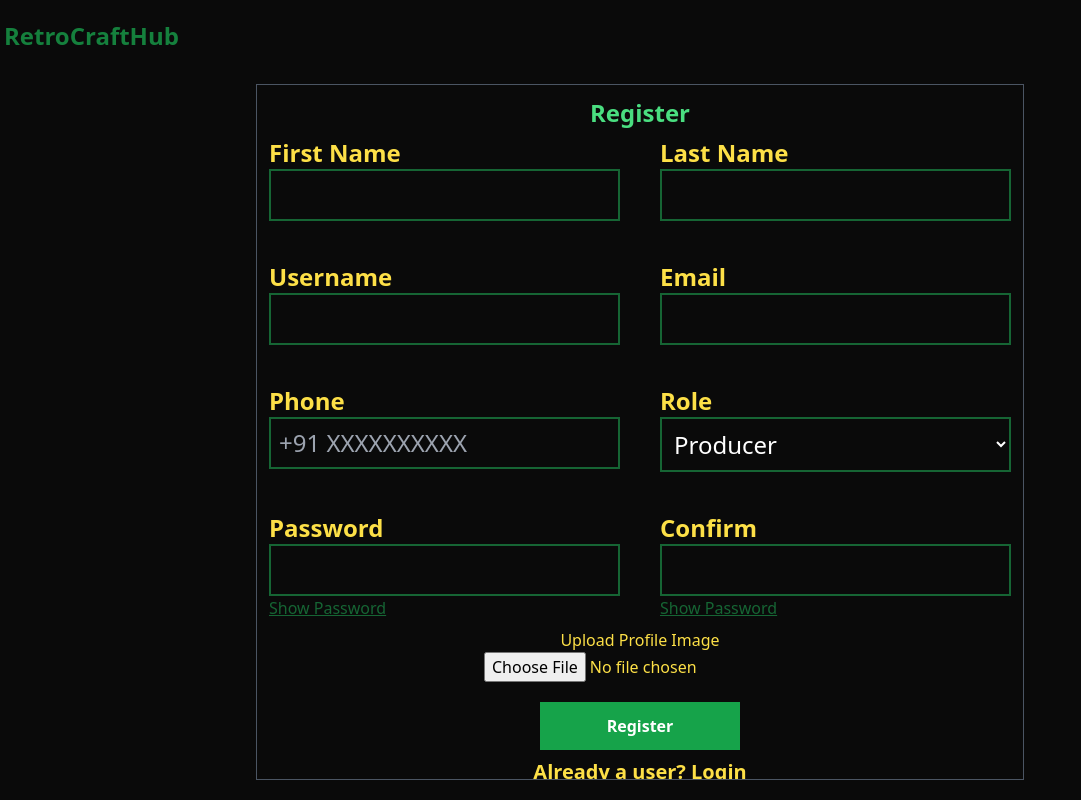
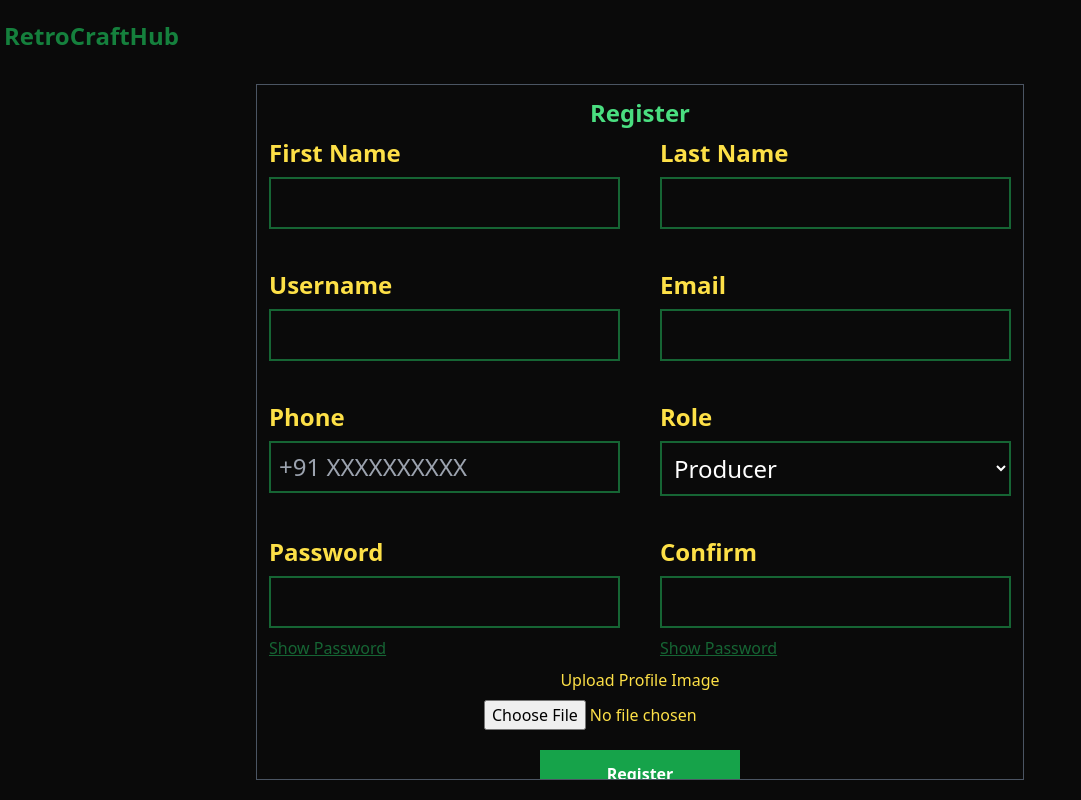
Before and after one commit to saksham2026/Client, a React (Vite) app: page /register in a window 1280 px wide. Shown: the whole page, without its empty margins (0-1081 px from the left). Built offline with nearby package versions, Linux system fonts and the light colour scheme; a web font is replaced by a local one.

Commit message:
created some styling changes

```diff
--- a/src/Pages/General/EntryPage.jsx
+++ b/src/Pages/General/EntryPage.jsx
@@ -2,31 +2,32 @@ import React from "react";
 import Navbar from "../../Components/Navbar";
 import Buttun from "../../Components/Button";
 import { Link } from "react-router-dom";
+import "../../index.css";
 
 function EntryPage() {
   return (
-    <div className="bg-green-100 h-screen w-screen flex flex-col gap-32 text-lg ">
+    <div className="bg-black h-screen w-screen flex flex-col gap-32 text-lg ">
       <Navbar />
       <div
         id="hero-section"
-        className="font-bold flex items-center flex-col gap-2 sm:gap-4 font-mono sm:text-2xl md:text-5xl"
+        className="flex items-center flex-col gap-2 sm:gap-4 text-2xl md:text-4xl"
       >
         <h1>Welcome to RetroCraftHub</h1>
         <h1>Connect with Producers</h1>
         <h1>& Freelancers</h1>
       </div>
-      <div id="buttons" className="flex flex-col gap-3 items-center ">
+      <div id="buttons" className="flex flex-col items-center ">
         <Link to="/login">
           <Buttun
             text="Login"
-            className="bg-green-600 text-white font-bold px-4 py-2 w-44 rounded-md active:bg-green-800 active:ring active:ring-green-900"
+            className=" animate-login bg-black text-white font-bold px-4 py-2 w-44 rounded-t-lg rounded-b-none active:bg-green-800 active:ring active:ring-green-900"
           />
         </Link>
 
         <Link to="/register">
           <Buttun
             text="Get Started"
-            className="bg-green-600 text-white font-bold px-4 py-2 w-44 rounded-md active:bg-green-800 active:ring active:ring-green-900"
+            className=" animate-register bg-black text-white font-bold px-4 py-2 w-44 rounded-t-none rounded-b-lg active:bg-green-800 active:ring active:ring-green-900"
           />
         </Link>
       </div>
--- a/src/Pages/General/LoginPage.jsx
+++ b/src/Pages/General/LoginPage.jsx
@@ -43,10 +43,10 @@ function LoginPage() {
   return (
     <>
       {loading && <Loader />}
-      <div className="bg-neutral-900 h-screen w-screen sm:text-xl md:text-2xl items-center flex flex-col gap-5 text-yellow-300">
+      <div className=" bg-black h-screen w-screen sm:text-xl md:text-2xl items-center flex flex-col gap-5 text-yellow-300">
         <Navbar />
-        <div id="login-container" className="flex flex-col items-center py-10 border border-gray-600 rounded-md bg-neutral-950 w-[220px] sm:w-[300px] md:w-[500px] ">
-          <h1 id='login-heading'>Login</h1>
+        <div id="login-container" className="md:mt-[120px] flex flex-col items-center py-10 md:p-10 border border-gray-600 rounded-xl bg-neutral-950 w-[220px] sm:w-[340px] md:w-[500px] ">
+          <h1 id='login-heading' className="font-bold text-3xl">Login</h1>
           <form
             id="auth-input"
             className="flex flex-col px-2 items-center gap-3 mt-4 w-full"
@@ -60,7 +60,7 @@ function LoginPage() {
               required={true}
               placeholder="Your username"
               inputClass="bg-transparent border-green-800 border-2 outline-none text-2xl px-2 py-2 sm:w-full"
-              divClass="flex flex-col w-full"
+              divClass="flex flex-col w-full gap-4"
               labelClass="font-bold text-2xl"
             />
 
@@ -69,21 +69,24 @@ function LoginPage() {
               type="password"
               name="password"
               id="password"
+              placeholder="Password"
               required={true}
               inputClass="bg-transparent border-green-800 border-2 outline-none text-2xl px-2 py-2 sm:w-full"
-              divClass="flex flex-col w-full"
+              divClass="flex flex-col w-full gap-4"
               labelClass="font-bold text-2xl"
             />
             <Buttun
               text="Login"
               type="Submit"
-              className="mt-10 outline-none bg-green-600 text-white text-2xl rounded w-[150px] p-3"
+              className="button-effect mt-10 outline-none bg-green-600 text-white text-2xl rounded w-[150px] p-3"
             />
-            <p>
+            <p className="flex gap-2">
               Don't have a account?{" "}
-              <Link to="/register" className="font-bold outline-none">
+              <div className="link-register">
+              <a href="/register" className="font-bold outline-none">
                 Get Started
-              </Link>
+              </a>
+              </div>
             </p>
           </form>
         </div>
--- a/src/Pages/General/RegisterPage.jsx
+++ b/src/Pages/General/RegisterPage.jsx
@@ -82,7 +82,7 @@ function RegisterPage() {
               id="firstname"
               required={true}
               inputClass="bg-transparent border-green-800 border-2 outline-none text-2xl px-2 py-2 sm:w-full"
-              divClass="flex flex-col w-full"
+              divClass="flex flex-col w-full gap-2"
               labelClass="font-bold text-2xl"
             />
             <Input
@@ -92,7 +92,8 @@ function RegisterPage() {
               id="lastname"
               required={true}
               inputClass="bg-transparent border-green-800 border-2 outline-none text-2xl px-2 py-2 sm:w-full"
-              divClass="flex flex-col w-full"
+              divClass="flex flex-col w-full gap-2"
+
               labelClass="font-bold text-2xl"
             />
 
@@ -103,7 +104,8 @@ function RegisterPage() {
               id="username"
               required={true}
               inputClass="bg-transparent border-green-800 border-2 outline-none text-2xl px-2 py-2 sm:w-full"
-              divClass="flex flex-col w-full"
+              divClass="flex flex-col w-full gap-2"
+
               labelClass="font-bold text-2xl"
             />
             <Input
@@ -113,7 +115,8 @@ function RegisterPage() {
               id="email"
               required={true}
               inputClass="bg-transparent border-green-800 border-2 outline-none text-2xl px-2 py-2 sm:w-full"
-              divClass="flex flex-col w-full"
+              divClass="flex flex-col w-full gap-2"
+
               labelClass="font-bold text-2xl"
             />
             <Input
@@ -125,7 +128,8 @@ function RegisterPage() {
               pattern="+91 [0-9]{10}"
               required={true}
               inputClass="bg-transparent border-green-800 border-2 outline-none text-2xl px-2 py-2 sm:w-full"
-              divClass="flex flex-col w-full"
+              divClass="flex flex-col w-full gap-2"
+
               labelClass="font-bold text-2xl"
             />
             <Select
@@ -134,7 +138,8 @@ function RegisterPage() {
               id="role"
               className="bg-transparent border-green-800 border-2 outline-none text-2xl px-2 py-2 sm:w-full text-white"
               options={["Producer", "Freelancer"]}
-              divClass="flex flex-col w-full"
+              divClass="flex flex-col w-full gap-2"
+
               labelClass="font-bold text-2xl"
               optionsClassname='bg-black'
             />
@@ -145,7 +150,8 @@ function RegisterPage() {
               id="password"
               required={true}
               inputClass="bg-transparent border-green-800 border-2 outline-none text-2xl px-2 py-2 sm:w-full"
-              divClass="flex flex-col w-full"
+              divClass="flex flex-col w-full gap-2"
+
               labelClass="font-bold text-2xl"
             />
             <Input
@@ -155,7 +161,8 @@ function RegisterPage() {
               id="confirmPassword"
               required={true}
               inputClass="bg-transparent border-green-800 border-2 outline-none text-2xl px-2 py-2 sm:w-full"
-              divClass="flex flex-col w-full"
+              divClass="flex flex-col w-full gap-2"
+
               labelClass="font-bold text-2xl"
             />
           </div>
@@ -165,19 +172,21 @@ function RegisterPage() {
               label="Upload Profile Image"
               type="file"
               name="avatar"
-              divClass="flex flex-col w-full items-center"
+              divClass="flex flex-col w-full items-center gap-2"
             />
           </div>
           <Buttun
             text="Register"
-            className="bg-green-600 text-white font-bold px-3 py-3 mt-3 w-[200px]"
+            className="button-effect bg-green-600 text-white font-bold px-3 py-3 mt-3 w-[200px]"
             type="submit"
           />
-          <p className="font-bold text-xl">
+          <p className="font-bold text-xl flex gap-2">
             Already a user?{" "}
+            <div className="link-login">
             <Link to="/login" className="font-bold ">
               Login
             </Link>
+            </div>
           </p>
         </form>
       </div>
```
